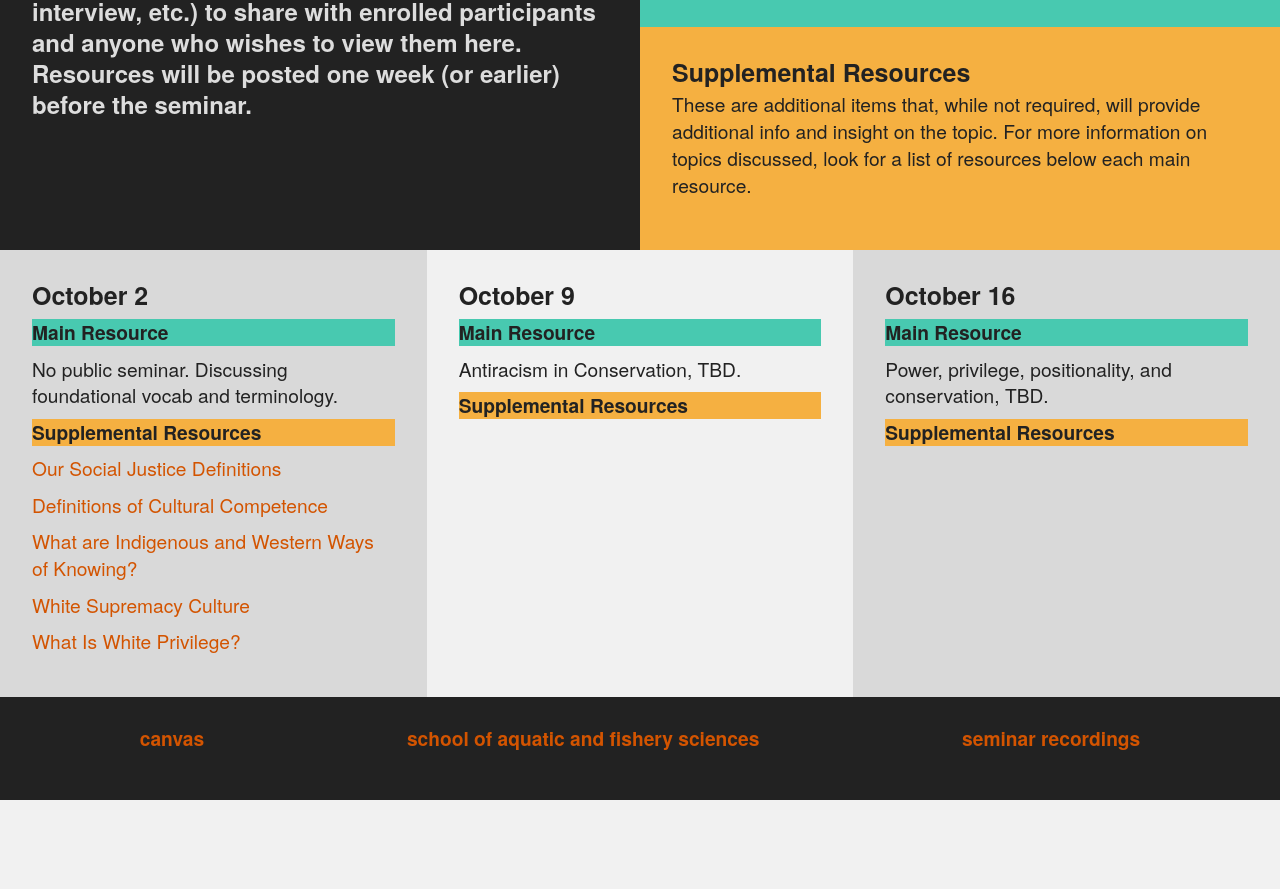
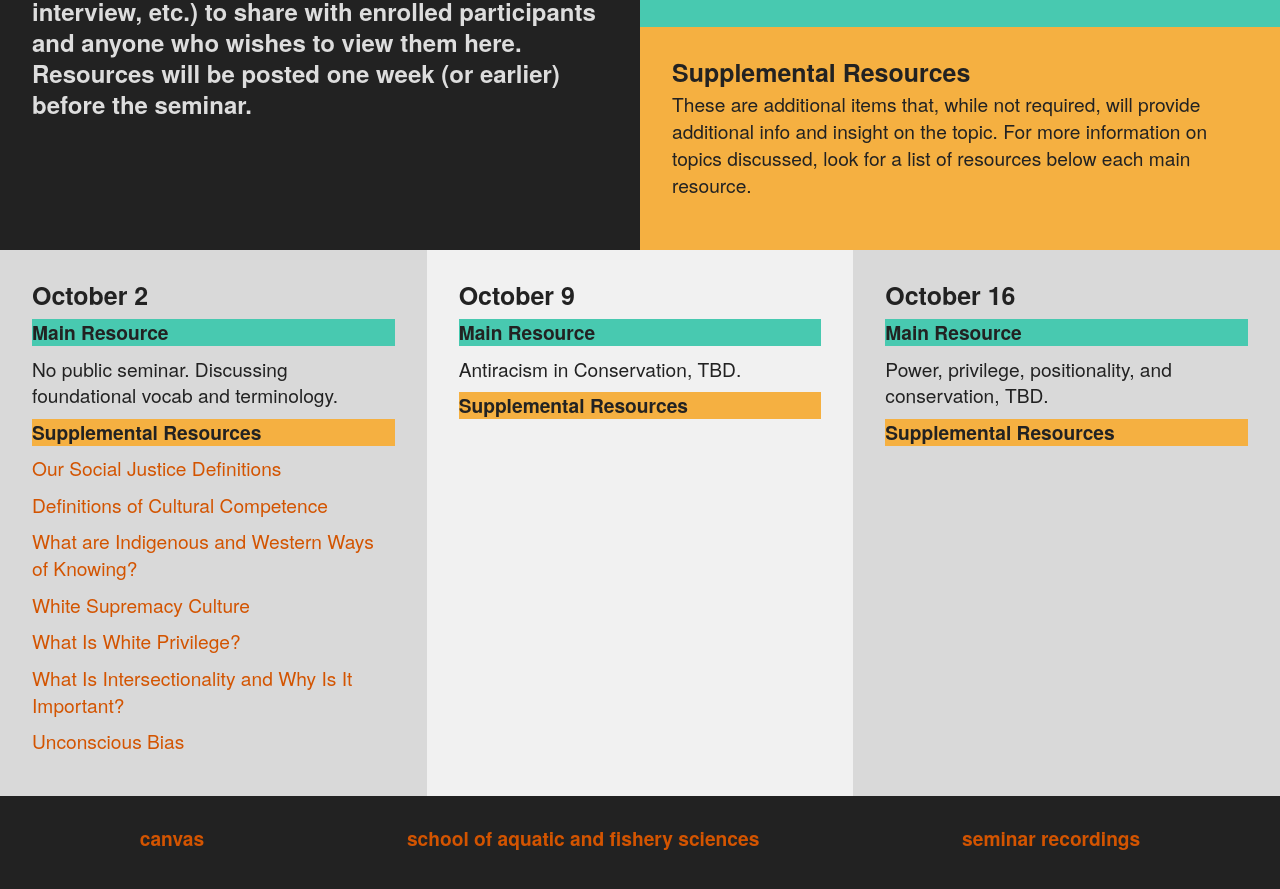
Before and after one commit to amburgey/FISH513InclusiveConservation, a Jekyll site: the page built from readings.html, in a window 1280 px wide and 900 px high, scrolled down 663 px. Shown: the top 889 px of the window. Built offline with Jekyll 4.4.1, drawn with Linux system fonts in a browser that asks for light colours; before the commit the page ends 1463 px from its top, so only the background shows below that.

Commit message:
add two more resources

```diff
--- a/readings.html
+++ b/readings.html
@@ -38,6 +38,8 @@ layout: list
 			<p class="tile_space"><a href="https://www.criaw-icref.ca/images/userfiles/files/Fact%20Sheet%202%20EN%20FINAL.pdf" target="_blank" rel="noopener noreferrer">What are Indigenous and Western Ways of Knowing?</a></p>
 			<p class="tile_space"><a href="https://collectiveliberation.org/wp-content/uploads/2013/01/White_Supremacy_Culture_Okun.pdf" target="_blank" rel="noopener noreferrer">White Supremacy Culture</a></p>
 			<p class="tile_space"><a href="https://www.tolerance.org/magazine/fall-2018/what-is-white-privilege-really" target="_blank" rel="noopener noreferrer">What Is White Privilege?</a></p>
+			<p class="tile_space"><a href="https://www.aaup.org/article/what-intersectionality-and-why-it-important" target="_blank" rel="noopener noreferrer">What Is Intersectionality and Why Is It Important?</a></p>
+			<p class="tile_space"><a href="https://diversity.ucsf.edu/resources/unconscious-bias" target="_blank" rel="noopener noreferrer">Unconscious Bias</a></p>
         </li>
 
         <li class="gi tile--alt4">
```
